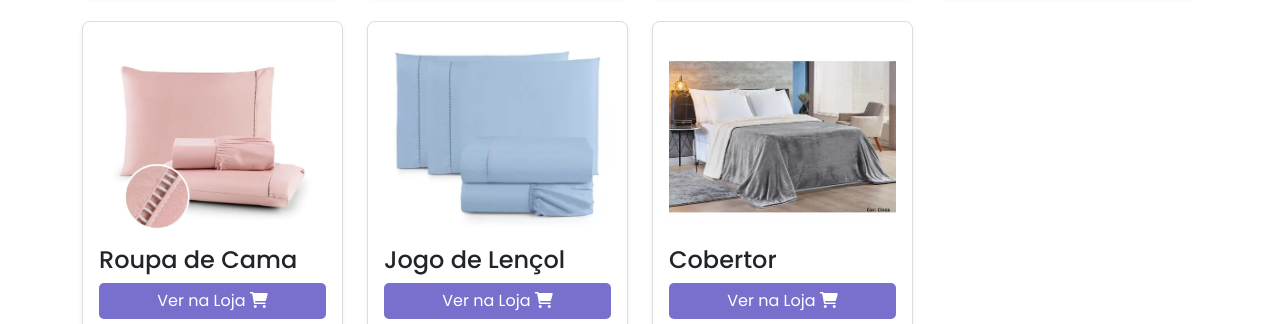
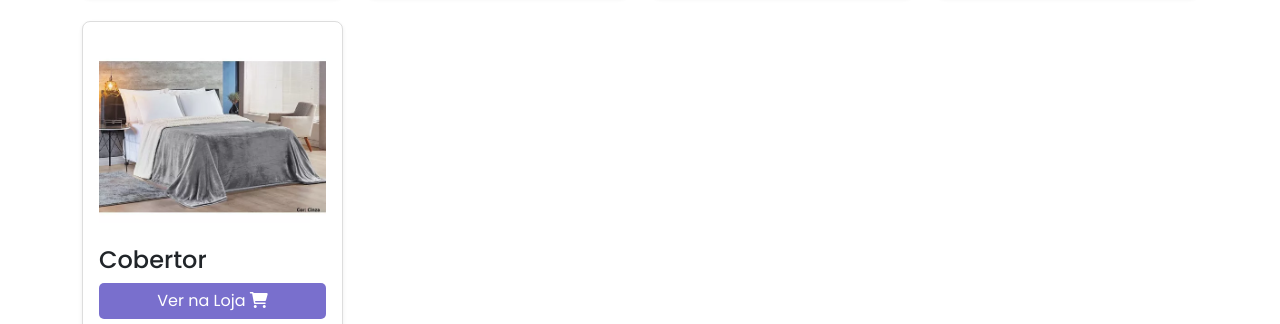
Before and after one commit to LaysLucas/casamento, a plain HTML site: page pages/lista-presentes.html in a window 1280 px wide. Shown: the part 5546-5870 px from the top of the page. Drawn offline with nearby package versions, Linux system fonts and the light colour scheme.

Commit message:
Add files via upload

```diff
--- a/pages/lista-presentes.html
+++ b/pages/lista-presentes.html
@@ -611,7 +611,7 @@
                     </div>
                 </div>
 
-                <div class="col-6 col-md-4 col-lg-3 mb-4">
+                <!-- <div class="col-6 col-md-4 col-lg-3 mb-4">
                     <div class="product-card shadow-sm p-3">
                         <img src="../assets/imagens-presentes/roupa-cama.webp" alt="Imagem Roupa de Cama" class="img-fluid">
                         <h4 class="my-2">Roupa de Cama</h4>
@@ -629,7 +629,7 @@
                         <a href="https://wa.me/7591950593?text=Quero%20presentear%20vocês%20com%20o%20jogo%20de%20lencol!" class="btn-whatsapp btn-block" target="_blank">Presentear! <i class="fa-brands fa-whatsapp"></i></a>
                         <p class="msg-ganhamos">Já ganhamos!</p>
                     </div>
-                </div>
+                </div> -->
 
                 <div class="col-6 col-md-4 col-lg-3 mb-4">
                     <div class="product-card shadow-sm p-3">
```
